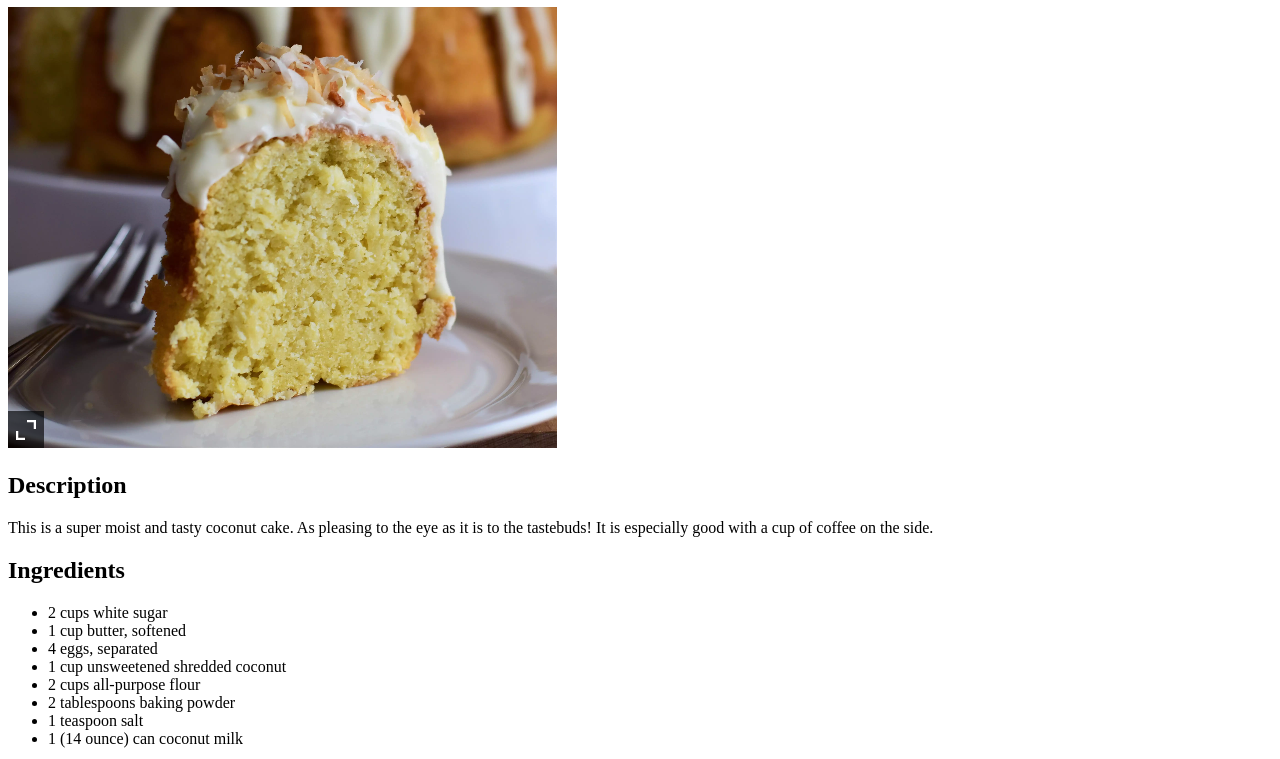
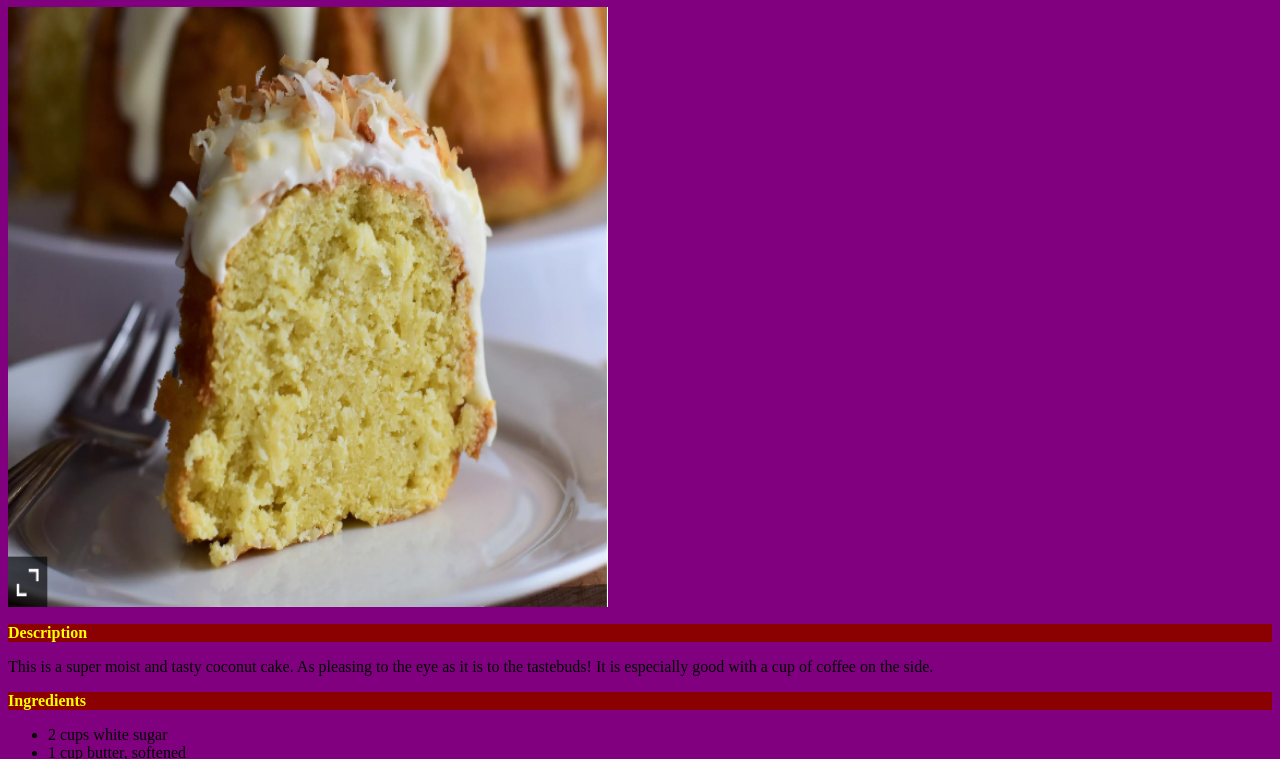
Before and after one commit to Uchiah24/Special-Recipes, a plain HTML site: page cake/cake.html in a window 1280 px wide. Shown: the part 73-832 px from the top of the page. Drawn offline with Linux system fonts and the light colour scheme.

Commit message:
More Css

```diff
--- a/cake/cake.html
+++ b/cake/cake.html
@@ -6,6 +6,7 @@
 
         <title>Coconut Coconut Milk Cake</title>
         <meta charset='UTF-8'>
+        <link rel="stylesheet" href="./style.css">
 
     </head>
 
--- /dev/null
+++ b/cake/style.css
@@ -0,0 +1,21 @@
+body  {
+
+    background-color: purple;
+}
+
+img  {
+
+    height: 600px;
+    width: 600px;
+}
+
+h1, h2 {
+
+    background-color: darkred; color: white; font-size: 32px; font-weight: bold;
+
+}
+
+h2  {
+
+    font-size: 16px; color: yellow;
+}
--- /dev/null
+++ b/pasta/style.css
@@ -0,0 +1,20 @@
+body {
+
+    background-color: red;
+}
+
+h1, h2  {
+
+    color: orange; background-color: black; font-family: Arial, Helvetica, sans-serif; font-size: 36px;
+
+}
+
+h2  {
+
+    font-size: 12px;
+}
+
+p  {
+
+    color: black;
+}
```
Also changed, not shown: pasta/pasta.html (+1 -0 lines).
